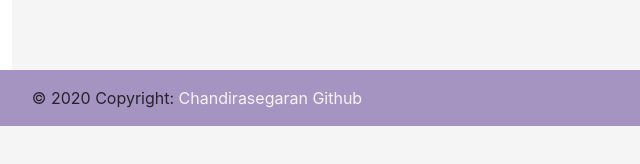
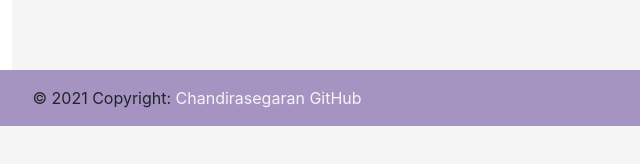
Before and after one commit to Chandirasegaran/Chandirasegaran.github.io, a plain HTML site: page index.html in a window 1280 px wide. Shown: the part 492-656 px from the top of the page, 443-1083 px from the left. Drawn offline with nearby package versions, Linux system fonts and the light colour scheme; a web font is replaced by a local one.

Commit message:
Update index.html

```diff
--- a/index.html
+++ b/index.html
@@ -77,8 +77,8 @@
   <!-- Footer Elements -->
 
   <!-- Copyright -->
-  <div class="footer-copyright text-center py-3" style="background-color: #a593c2;">© 2020 Copyright:
-    <a style="color:whitesmoke" href="Chandirasegaran.Github.io">Chandirasegaran Github</a>
+  <div class="footer-copyright text-center py-3" style="background-color: #a593c2;">© 2021 Copyright:
+    <a style="color:whitesmoke" href="Chandirasegaran.Github.io">Chandirasegaran GitHub</a>
   </div>
   <!-- Copyright -->
 
```
